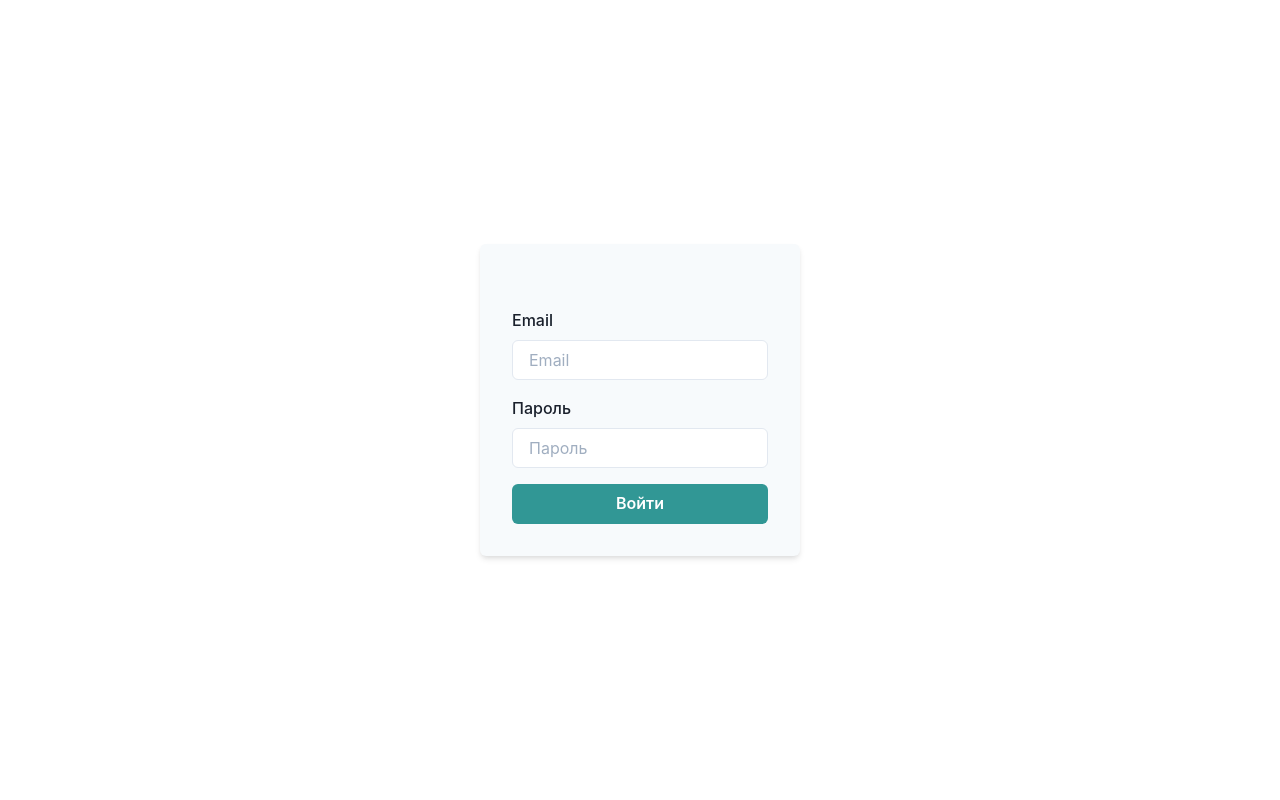
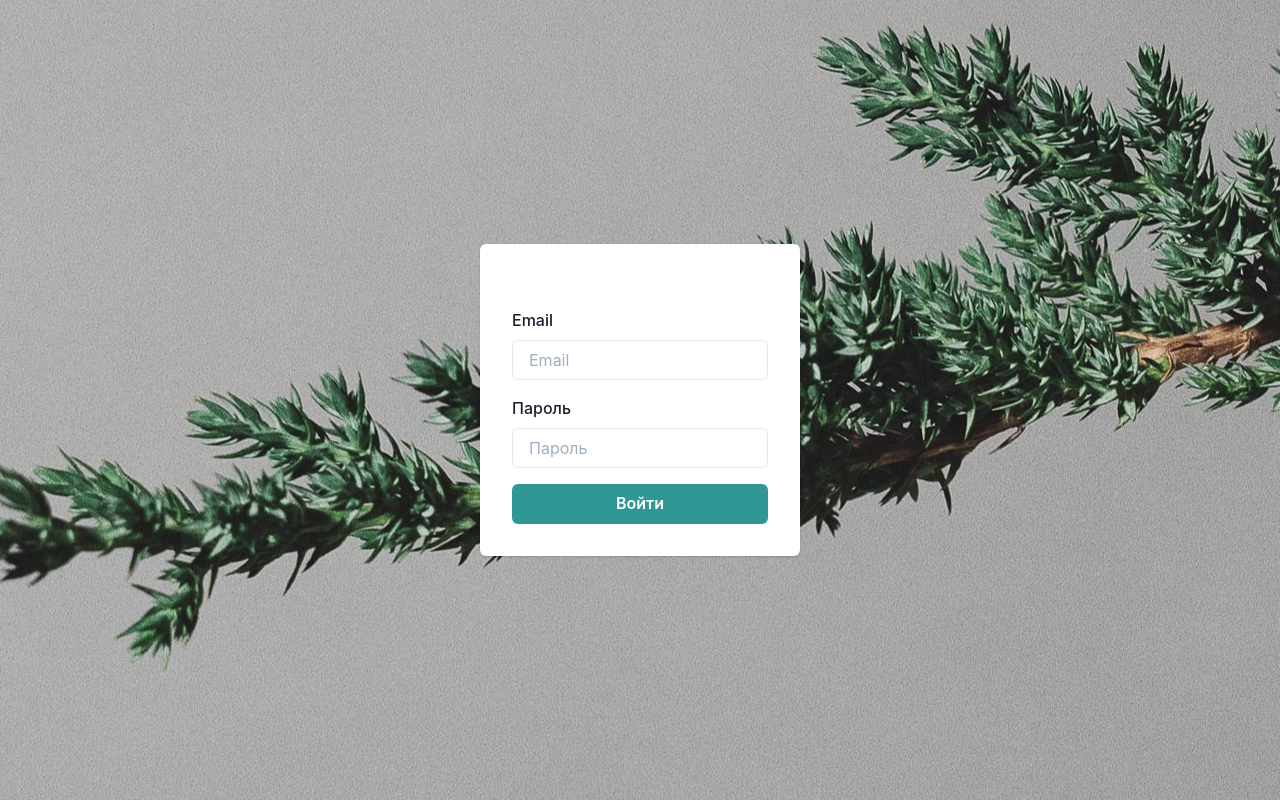
Before and after one commit to turtletongue/bonsay_admin, a React (Create React App) app: page /sign-in in a window 1280 px wide. Built offline with nearby package versions, Linux system fonts and the light colour scheme.

Commit message:
add sign-in page background

```diff
--- a/src/components/sign-in-form.component.tsx
+++ b/src/components/sign-in-form.component.tsx
@@ -55,9 +55,9 @@ export const SignInForm = () => {
       spacing={4}
       p="2rem"
       rounded="md"
-      boxShadow="md"
-      backgroundColor="gray.50"
+      boxShadow="base"
       w="20rem"
+      bgColor="white"
     >
       <Box color="crimson" h="1rem" textAlign="center">
         {error}
--- a/src/pages/sign-in.page.tsx
+++ b/src/pages/sign-in.page.tsx
@@ -37,6 +37,9 @@ export const SignIn = () => {
       height="100vh"
       justifyContent="center"
       alignItems="center"
+      bgImage="url('/images/sign-in-bg.jpg')"
+      bgPosition="center"
+      bgRepeat="no-repeat"
     >
       <SignInForm />
     </Flex>
```
Also changed, not shown: public/images/sign-in-bg.jpg (added).
